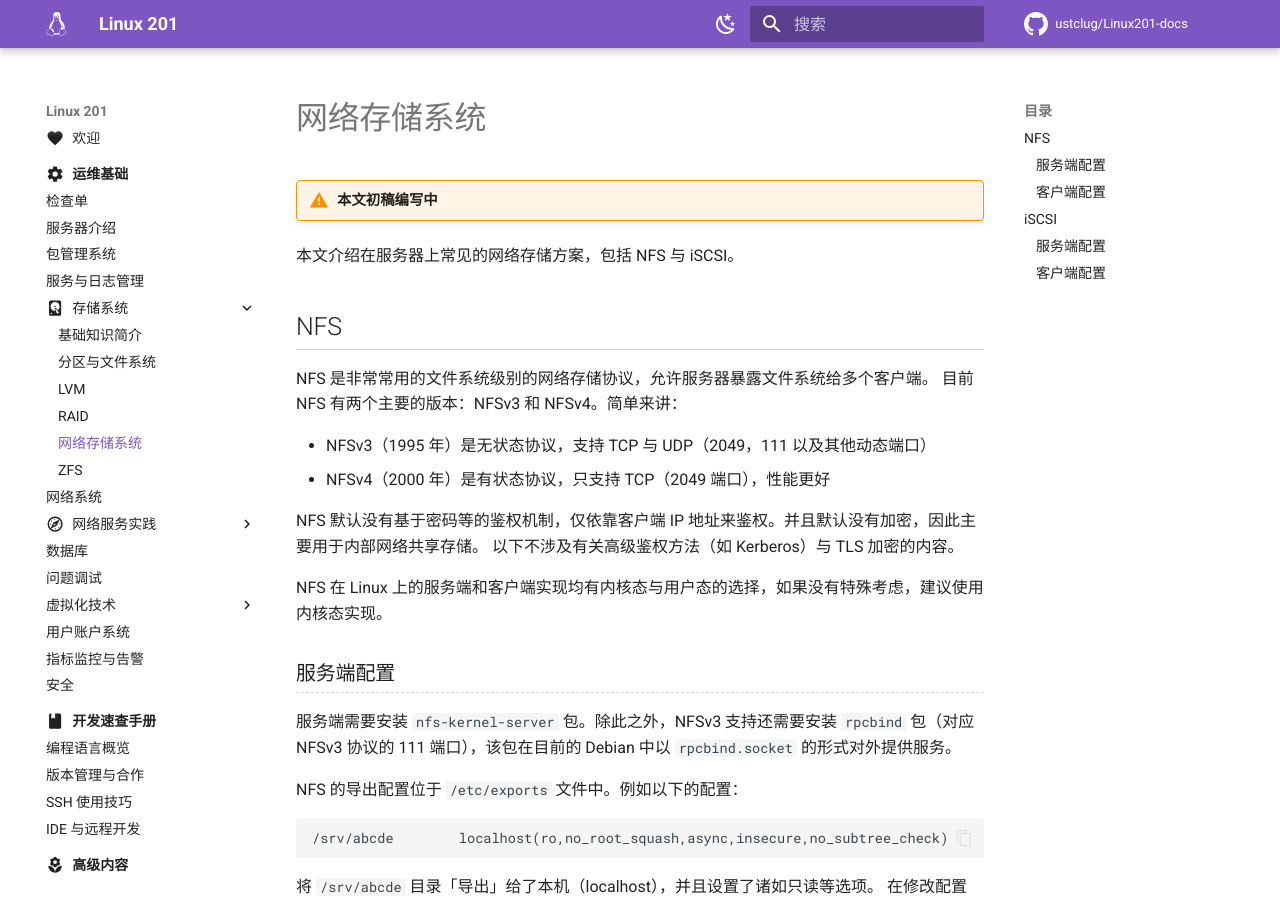
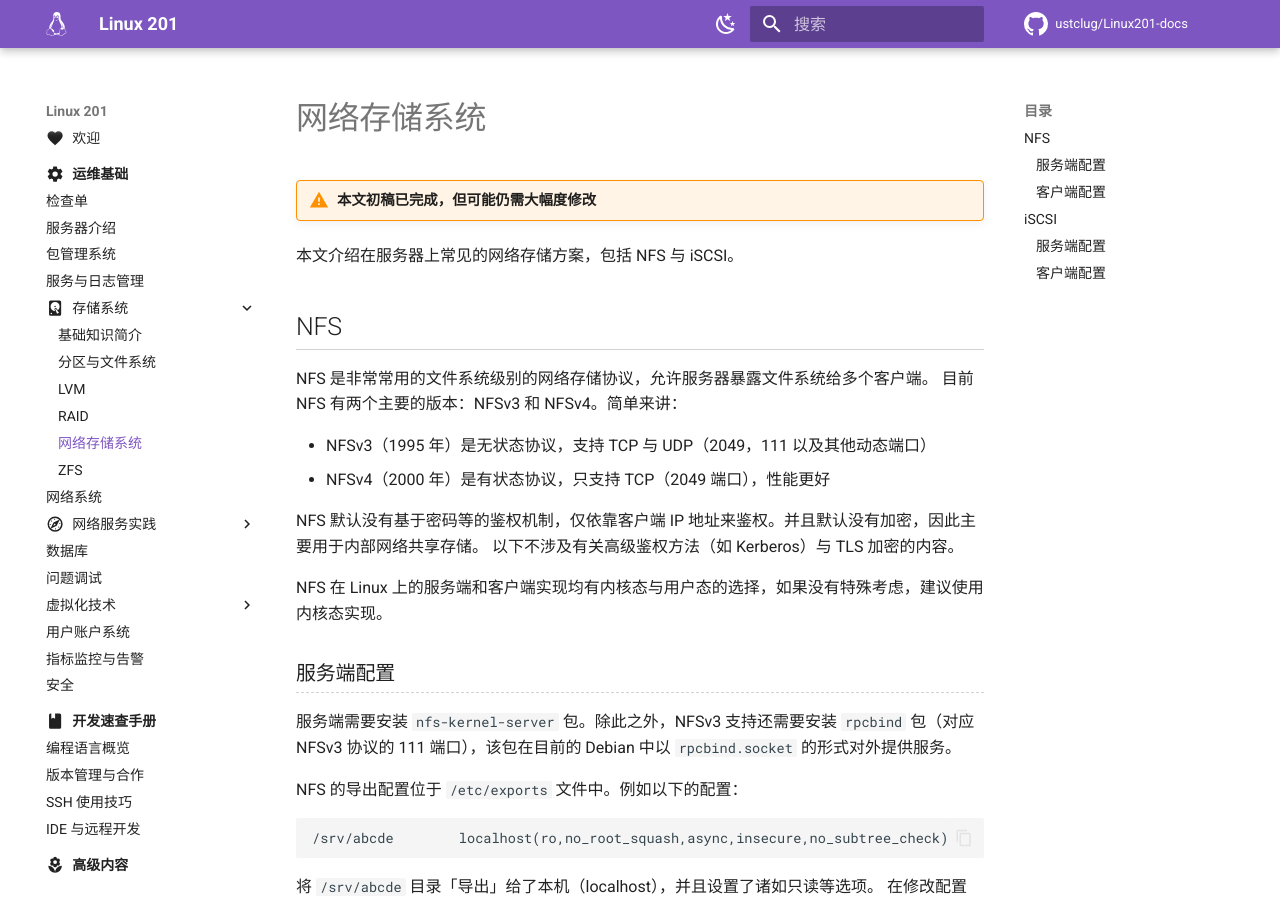
Before and after one commit to ustclug/Linux201-docs, an MkDocs documentation site: the page built from docs/ops/storage/network.md, in a window 1280 px wide and 900 px high. Built offline with MkDocs 1.6.1 and Material for MkDocs 9.7.7, drawn with Linux system fonts in a browser that asks for light colours; comment, search, counter and statistics services are not loaded.

```diff
--- a/docs/ops/storage/network.md
+++ b/docs/ops/storage/network.md
@@ -1,9 +1,10 @@
 # 网络存储系统
 
-!!! warning "本文初稿编写中"
+!!! warning "本文初稿已完成，但可能仍需大幅度修改"
 
 本文介绍在服务器上常见的网络存储方案，包括 NFS 与 iSCSI。
 <!-- TODO: well, 我们没有使用过 ceph；如果有人有经验想写的话，可能需要放在高级内容里面 -->
+<!-- TODO: 以及 samba -->
 
 ## NFS
 
```
Also changed, not shown: other parts of docs/ops/storage/network.md (+1 -1 lines).
